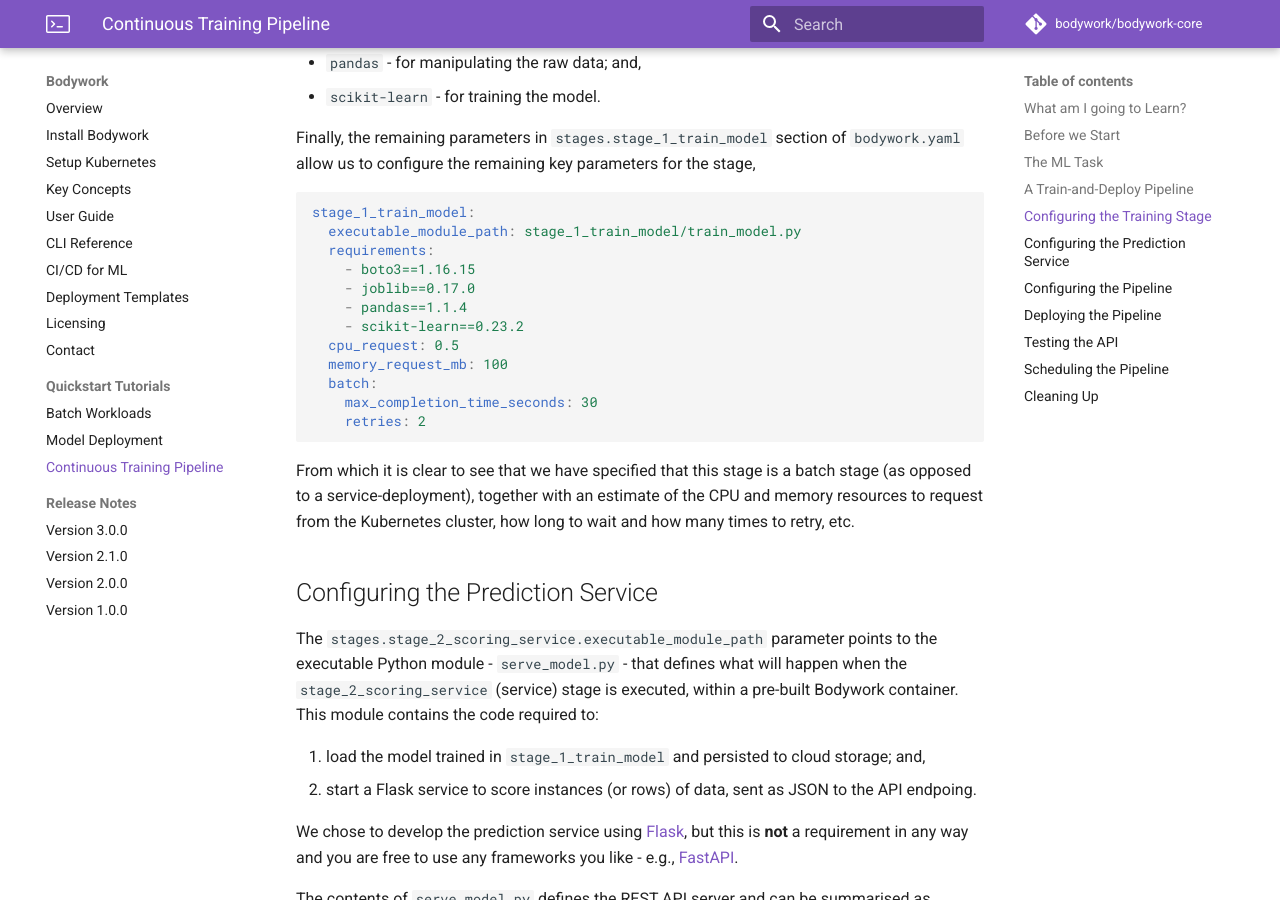
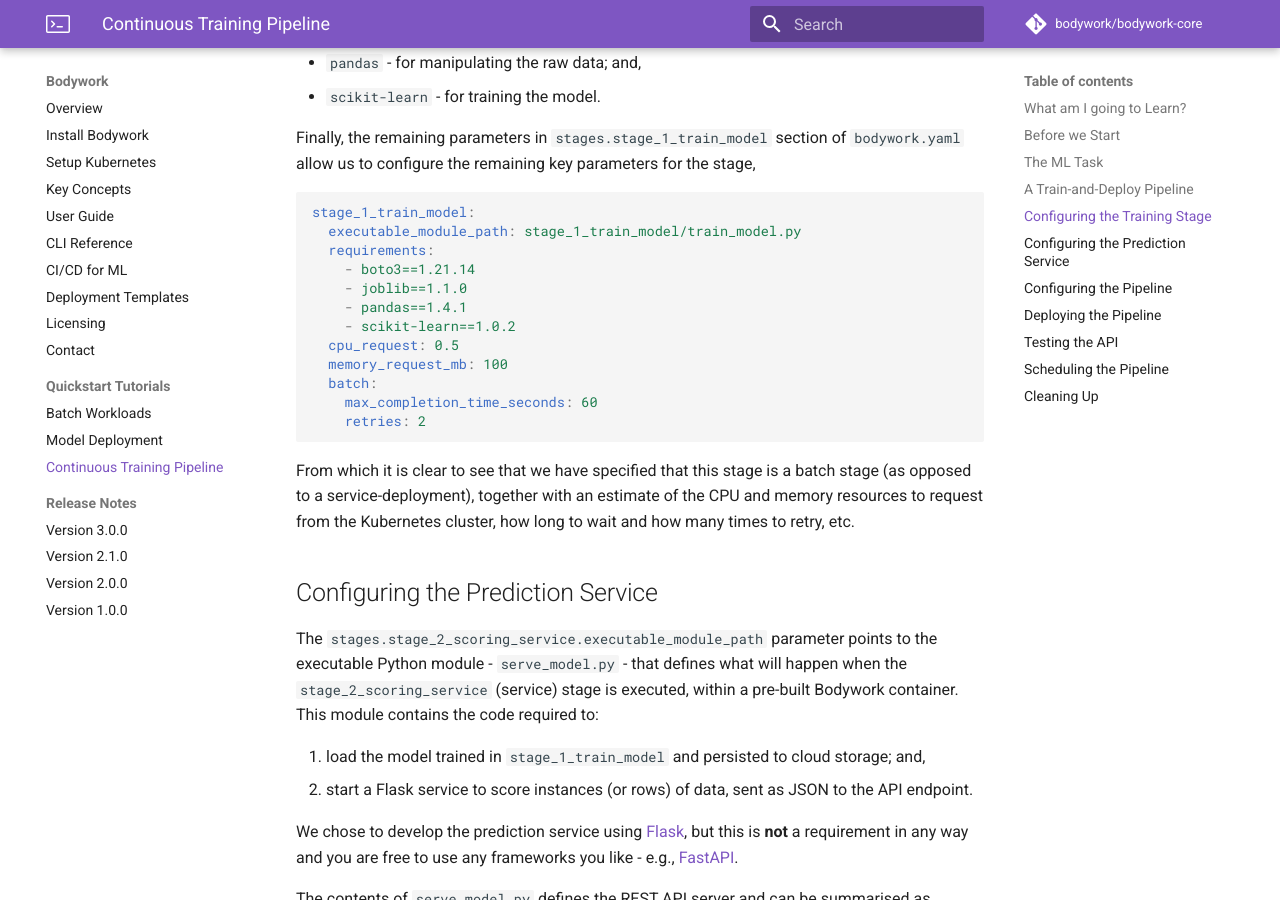
Before and after one commit to bodywork-ml/bodywork-docs, an MkDocs documentation site: the page built from docs/quickstart_ml_pipeline.md, in a window 1280 px wide and 900 px high, scrolled down 3996 px. Built offline with MkDocs 1.6.1 and Material for MkDocs 9.7.7, drawn with Linux system fonts in a browser that asks for light colours; comment, search, counter and statistics services are not loaded; some of the changed text lies outside the part shown.

Commit message:
Update ml pipeline quickstart

````diff
--- a/docs/quickstart_ml_pipeline.md
+++ b/docs/quickstart_ml_pipeline.md
@@ -53,27 +53,27 @@ stages:
   stage_1_train_model:
     executable_module_path: pipeline/train_model.py
     requirements:
-      - boto3==1.16.15
-      - joblib==0.17.0
-      - pandas==1.1.4
-      - scikit-learn==0.23.2
+      - boto3==1.21.14
+      - joblib==1.1.0
+      - pandas==1.4.1
+      - scikit-learn==1.0.2
     cpu_request: 0.5
     memory_request_mb: 100
     batch:
-      max_completion_time_seconds: 30
+      max_completion_time_seconds: 60
       retries: 2
 
   stage_2_scoring_service:
     executable_module_path: pipeline/serve_model.py
     requirements:
-      - Flask==1.1.2
-      - joblib==0.17.0
-      - numpy==1.19.4
-      - scikit-learn==0.23.2
+      - flask==2.1.2
+      - joblib==1.1.0
+      - numpy==1.22.3
+      - scikit-learn==1.0.2
     cpu_request: 0.25
     memory_request_mb: 100
     service:
-      max_startup_time_seconds: 30
+      max_startup_time_seconds: 60
       replicas: 2
       port: 5000
       ingress: true
@@ -153,14 +153,14 @@ Finally, the remaining parameters in `stages.stage_1_train_model` section of `bo
 stage_1_train_model:
   executable_module_path: stage_1_train_model/train_model.py
   requirements:
-    - boto3==1.16.15
-    - joblib==0.17.0
-    - pandas==1.1.4
-    - scikit-learn==0.23.2
+    - boto3==1.21.14
+    - joblib==1.1.0
+    - pandas==1.4.1
+    - scikit-learn==1.0.2
   cpu_request: 0.5
   memory_request_mb: 100
   batch:
-    max_completion_time_seconds: 30
+    max_completion_time_seconds: 60
     retries: 2
 ```
 
@@ -171,7 +171,7 @@ From which it is clear to see that we have specified that this stage is a batch
 The `stages.stage_2_scoring_service.executable_module_path` parameter points to the executable Python module - `serve_model.py` - that defines what will happen when the `stage_2_scoring_service` (service) stage is executed, within a pre-built Bodywork container. This module contains the code required to:
 
 1. load the model trained in `stage_1_train_model` and persisted to cloud storage; and,
-2. start a Flask service to score instances (or rows) of data, sent as JSON to the API endpoing.
+2. start a Flask service to score instances (or rows) of data, sent as JSON to the API endpoint.
 
 We chose to develop the prediction service using [Flask](https://flask.palletsprojects.com/en/1.1.x/), but this is **not** a requirement in any way and you are free to use any frameworks you like - e.g., [FastAPI](https://fastapi.tiangolo.com).
 
@@ -219,10 +219,10 @@ We recommend that you spend five minutes familiarising yourself with the full co
 The `stages.stage_2_scoring_service.requirements` parameter in the `bodywork.yaml` file lists the 3rd party Python packages that will be Pip-installed on the pre-built Bodywork container, as required to run the `serve_model.py` module. In this example we have,
 
 ```text
-Flask==1.1.2
-joblib==0.17.0
-numpy==1.19.4
-scikit-learn==0.23.2
+flask==2.1.2
+joblib==1.1.0
+numpy==1.22.3
+scikit-learn==1.0.2
 ```
 
 * `Flask` - the framework upon which the REST API server is built;
@@ -235,10 +235,10 @@ Finally, the remaining parameters in `stages.stage_2_scoring_service` section of
 stage_2_scoring_service:
   executable_module_path: stage_2_scoring_service/serve_model.py
   requirements:
-    - Flask==1.1.2
-    - joblib==0.17.0
-    - numpy==1.19.4
-    - scikit-learn==0.23.2
+    - flask==2.1.2
+    - joblib==1.1.0
+    - numpy==1.22.3
+    - scikit-learn==1.0.2
   cpu_request: 0.25
   memory_request_mb: 100
   service:
````
